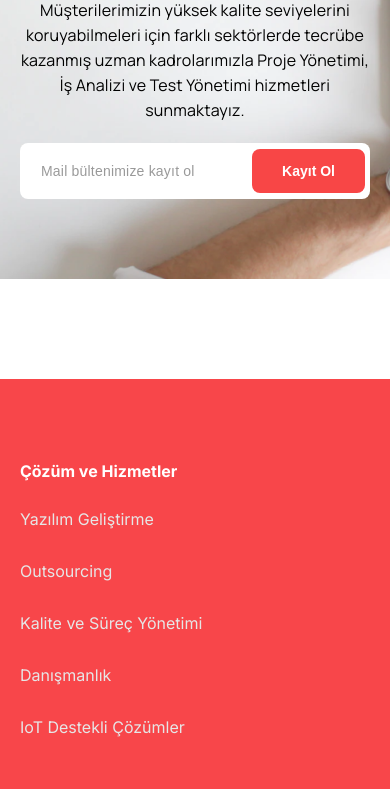
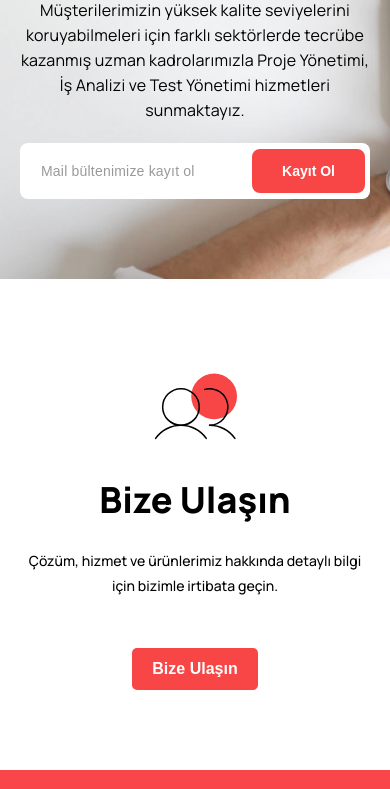
Before and after one commit to juratdev/bilgi-project, a plain HTML site: page index.html in a window 390 px wide. Shown: the part 292-1081 px from the top of the page. Drawn offline with Linux system fonts and the light colour scheme.

Commit message:
added bize section to the project

```diff
--- a/index.html
+++ b/index.html
@@ -46,6 +46,19 @@
     </header>
     <!-- header end -->
 
+      <!-- bize start -->
+      <section class="bize container">
+        <div class="bize__image">
+          <img src="./images/section-six/person-icon.svg" alt="person-icon">
+        </div>
+        <div class="bize__title">
+          <h2>Bize Ulaşın</h2>
+          <p>Çözüm, hizmet ve ürünlerimiz hakkında detaylı bilgi için bizimle irtibata geçin.</p>
+          <button class="btn">Bize Ulaşın</button>
+        </div>
+      </section>
+      <!-- bize end -->
+
     <!-- footer start -->
     <footer class="footer">
       <div class="container">
@@ -91,6 +104,8 @@
       </div>
     </footer>
     <!-- footer end -->
+
+
   </div>
 </body>
 
--- /dev/null
+++ b/styles/_bize.css
@@ -0,0 +1,90 @@
+.bize {
+  display: flex;
+  justify-content: center;
+  align-items: center;
+  flex-direction: column;
+  text-align: center;
+  padding: 160px 0;
+}
+
+.bize__image {
+  width: 120px;
+}
+
+.bize__image img {
+  width: 100%;
+}
+
+.bize__title h2 {
+  margin: 10px 0 20px;
+  color: var(--secondary-color);
+  font-size: 48px;
+  font-weight: 800;
+  line-height: 32px;
+}
+
+.bize__title p {
+  margin-bottom: 30px;
+  color: var(--secondary-color);
+  font-size: 18px;
+  font-weight: 500;
+  line-height: 32px;
+  padding: 20px;
+}
+
+.bize__title button {
+  padding: 25px 40px;
+  font-size: 24px;
+  font-weight: 600;
+}
+
+/* Media Queries */
+
+@media only screen and (max-width: 500px) {
+  .bize {
+    padding: 120px 0;
+  }
+  .bize__image {
+    width: 100px;
+  }
+  .bize__title h2 {
+    font-size: 42px;
+    margin: 15px 0 12px;
+  }
+
+  .bize__title p {
+    font-size: 16px;
+    line-height: 28px;
+  }
+
+  .bize__title button {
+    padding: 18px 30px;
+    font-size: 18px;
+  }
+}
+
+@media only screen and (max-width: 425px) {
+  .bize {
+    padding: 90px 0 80px;
+  }
+
+  .bize__image {
+    width: 90px;
+  }
+
+  .bize__title h2 {
+    font-size: 36px;
+    margin: 20px 0 12px;
+  }
+
+  .bize__title p {
+    font-size: 14px;
+    line-height: 25px;
+  }
+
+  .bize__title button {
+    padding: 11px 20px;
+    font-size: 16px;
+  }
+
+}
--- a/styles/_footer.css
+++ b/styles/_footer.css
@@ -1,5 +1,4 @@
 .footer {
-  margin-top: 100px;
   background-color: var(--footer-bg);
   padding: 80px 0 70px;
   font-family: "Inter", sans-serif;
--- a/styles/main.css
+++ b/styles/main.css
@@ -1,4 +1,5 @@
 @import url("./_reset.css");
 @import url("./_variables.css");
 @import url("./_header.css");
+@import url("./_bize.css");
 @import url("./_footer.css");
```
